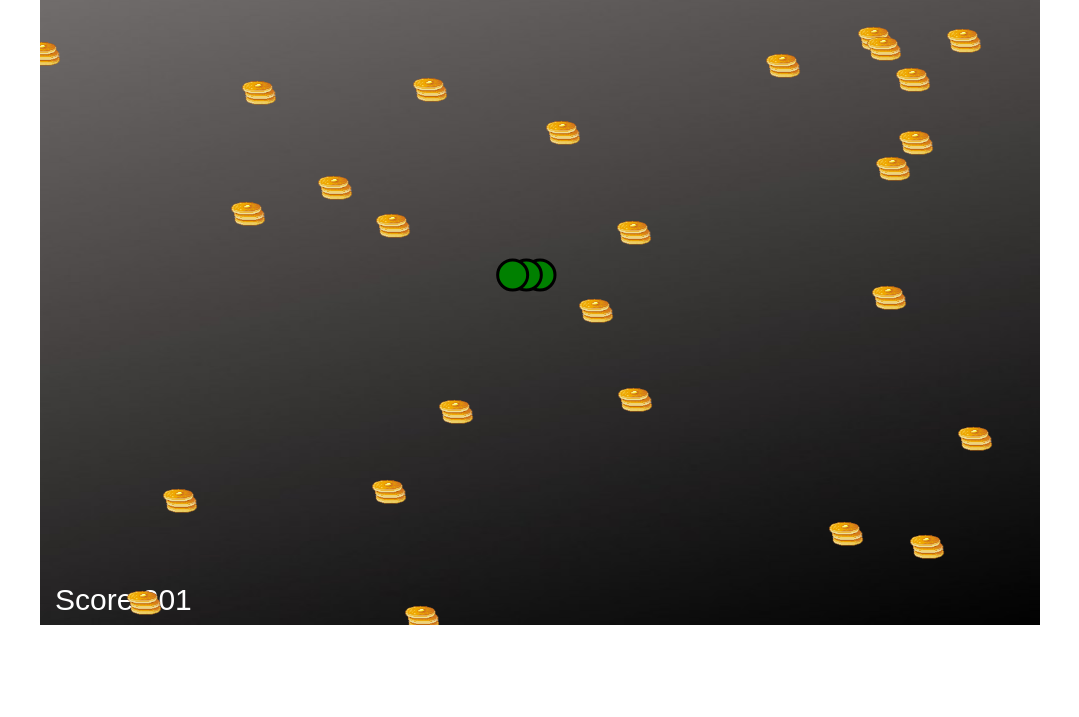
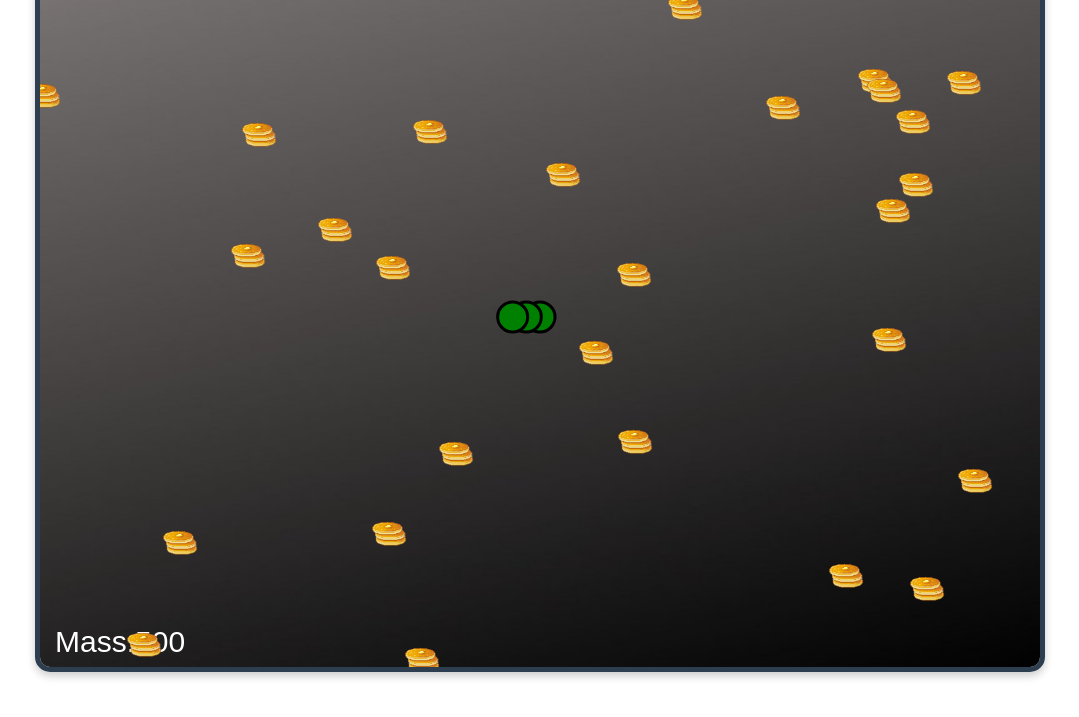
Before and after one commit to KomaMix/Slither, a plain HTML site: page index.html in a window 1280 px wide. Shown: the part 83-800 px from the top of the page, without its empty margins (100-1179 px from the left). Drawn offline with Linux system fonts and the light colour scheme.

Commit message:
Отделил foods от game, и немного изменил стиль окна

```diff
--- a/css/style.css
+++ b/css/style.css
@@ -1,4 +1,31 @@
 canvas {
     display: block;
     margin: 0 auto;
+
+
 }
+
+body {
+    margin: 0;
+    display: flex;
+    justify-content: center;
+    align-items: center;
+    height: 100vh;
+
+    font-family: 'Arial', sans-serif;
+    color: white;
+}
+
+#canvas {
+    border: 5px solid #2c3e50;
+    border-radius: 15px;
+    box-shadow: 0 4px 8px rgba(0, 0, 0, 0.2);
+}
+
+h1 {
+    position: absolute;
+    top: 10px;
+    left: 50%;
+    transform: translateX(-50%);
+    font-size: 2em;
+}
--- a/game.js
+++ b/game.js
@@ -1,5 +1,4 @@
-// Змея как отдельный объект
-let snake = {
+let slither = {
     centerX: undefined,
     centerY: undefined,
 
@@ -35,7 +34,6 @@ let snake = {
         this.speed = this.init_speed;
         this.cntCircles = Math.round((this.init_length - 2 * this.init_radius) / (this.init_distance * 2)) + 1;
 
-
         this.food_height = food_height;
         this.food_width = food_width;
 
@@ -48,11 +46,10 @@ let snake = {
     },
 
     update: function(deltaTime) {
-        this.updateSnakeMetrics();
+        this.updateSlitherMetrics();
 
         this.slithers[0].x += this.direction.dx * deltaTime * this.speed;
         this.slithers[0].y += this.direction.dy * deltaTime * this.speed;
-
 
         for (let i = 1; i < this.cntCircles; i++) {
             let dir = normalizeVector([this.slithers[i - 1].x - this.slithers[i].x, this.slithers[i - 1].y - this.slithers[i].y]);
@@ -64,7 +61,7 @@ let snake = {
         }
     },
 
-    updateSnakeMetrics: function() {
+    updateSlitherMetrics: function() {
         this.length = this.init_length * Math.pow(this.mass / this.init_mass, 0.7);
         this.radius = this.init_radius * Math.pow(this.mass / this.init_mass, 0.15);
         this.distance = this.init_distance * Math.pow(this.mass / this.init_mass, 0.15);
@@ -93,10 +90,10 @@ let snake = {
 
     eat: function(foods) {
         let head = this.slithers[0];
-        for (let i = foods.length - 1; i >= 0; i--) {
-            if (get_distance([head.x, head.y], [foods[i].x + foods[i].scalar * this.food_width / 2, foods[i].y + foods[i].scalar * this.food_height / 2]) < this.radius + foods[i].scalar * this.food_width / 2) {
-                this.mass += foods[i].scalar * foods[i].scalar * 100;
-                foods.splice(i, 1);
+        for (let i = foods.items.length - 1; i >= 0; i--) {
+            if (get_distance([head.x, head.y], [foods.items[i].x + foods.items[i].scalar * this.food_width / 2, foods.items[i].y + foods.items[i].scalar * this.food_height / 2]) < this.radius + foods.items[i].scalar * this.food_width / 2) {
+                this.mass += foods.items[i].scalar * foods.items[i].scalar * 100;
+                foods.items.splice(i, 1);
             }
         }
     },
@@ -112,7 +109,34 @@ let snake = {
             ctx.stroke();
         });
     }
+};
 
+// Еда как отдельный объект
+let foods = {
+    items: [],
+    foodScalar: 0.04,
+    food_width: 900,
+    food_height: 675,
+
+    create: function(width, height, cntFoods) {
+        this.items = [];
+        for (var i = 0; i < cntFoods; i++) {
+            this.items.push({
+                x: Math.random() * width * 2,
+                y: Math.random() * height * 2,
+                scalar: this.foodScalar
+            });
+        }
+    },
+
+    render: function(dx, dy, ctx, centerX, centerY, rendering_scalar, sprite) {
+        this.items.forEach(element => {
+            ctx.drawImage(sprite,
+                Math.round(centerX - (centerX - (element.x + dx)) / rendering_scalar),
+                Math.round(centerY - (centerY - (element.y + dy)) / rendering_scalar),
+                this.food_width * element.scalar / rendering_scalar, this.food_height * element.scalar / rendering_scalar);
+        });
+    }
 };
 
 // Игра как отдельный объект
@@ -122,11 +146,7 @@ let game = {
     ctx: undefined,
     centerX: undefined,
     centerY: undefined,
-    food_width: 900,
-    food_height: 675,
-    foodScalar: 0.04,
-    cntFoods: 0,
-    foods: [],
+    cntFoods: 100,
     rendering_scalar: 1,
     frame: 0,
     previousFrameTime: performance.now(),
@@ -145,13 +165,13 @@ let game = {
             var x = event.clientX - rect.left - this.centerX;
             var y = event.clientY - rect.top - this.centerY;
             var dir = normalizeVector([x, y]);
-            snake.direction.dx = dir[0];
-            snake.direction.dy = dir[1];
+            slither.direction.dx = dir[0];
+            slither.direction.dy = dir[1];
         });
 
         this.ctx = canvas.getContext("2d");
         this.ctx.font = "30px Arial";
-        snake.init(this.centerX, this.centerY, this.food_height, this.food_width);
+        slither.init(this.centerX, this.centerY, foods.food_height, foods.food_width);
     },
 
     load: function() {
@@ -161,21 +181,10 @@ let game = {
         }
     },
 
-    create: function() {
-        this.cntFoods = 100;
-        for (var i = 0; i < this.cntFoods; i++) {
-            this.foods.push({
-                x: Math.random() * this.width * 2,
-                y: Math.random() * this.height * 2,
-                scalar: this.foodScalar
-            });
-        }
-    },
-
     start: function() {
         this.init();
         this.load();
-        this.create();
+        foods.create(this.width, this.height, this.cntFoods);
         this.run();
     },
 
@@ -183,27 +192,20 @@ let game = {
         this.ctx.clearRect(0, 0, this.width, this.height);
         this.ctx.drawImage(this.sprites.background, 0, 0, this.width, this.height);
         this.ctx.fillStyle = "white";
-        this.ctx.fillText("Score:" + this.frame, 15, this.height - 15);
+        this.ctx.fillText("Mass:" + (slither.mass * 100).toFixed(), 15, this.height - 15);
 
-        let dx = this.centerX - snake.slithers[0].x;
-        let dy = this.centerY - snake.slithers[0].y;
+        let dx = this.centerX - slither.slithers[0].x;
+        let dy = this.centerY - slither.slithers[0].y;
 
-
-        this.foods.forEach(element => {
-            this.ctx.drawImage(this.sprites.food,
-                Math.round(this.centerX - (this.centerX -  (element.x + dx)) / this.rendering_scalar),
-                Math.round(this.centerY - (this.centerY - (element.y + dy)) / this.rendering_scalar),
-                this.food_width * element.scalar / this.rendering_scalar, this.food_height * element.scalar / this.rendering_scalar);
-        });
-
-        snake.render(dx, dy, this.ctx);
+        foods.render(dx, dy, this.ctx, this.centerX, this.centerY, this.rendering_scalar, this.sprites.food);
+        slither.render(dx, dy, this.ctx);
     },
 
     update: function(deltaTime) {
-        snake.update(deltaTime);
-        snake.eat(this.foods);
+        slither.update(deltaTime);
+        slither.eat(foods);
 
-        this.rendering_scalar = snake.rendering_scalar;
+        this.rendering_scalar = slither.rendering_scalar;
     },
 
     run: function() {
@@ -211,7 +213,6 @@ let game = {
         let deltaTime = currentFrameTime - this.previousFrameTime;
         this.previousFrameTime = currentFrameTime;
         this.frame += 1;
-
 
         this.update(deltaTime);
         this.render();
--- a/index.html
+++ b/index.html
@@ -4,8 +4,10 @@
     <meta charset="UTF-8">
     <title>Slither</title>
     <link rel="stylesheet" href="css/style.css">
+
 </head>
 <body>
+    <h1>Slither Game</h1>
     <canvas id="canvas" width="1000" height="700"></canvas>
     <script src="game.js" type="text/javascript"></script>
 </body>
```
Lines whose indentation alone changed are shown as unchanged.
